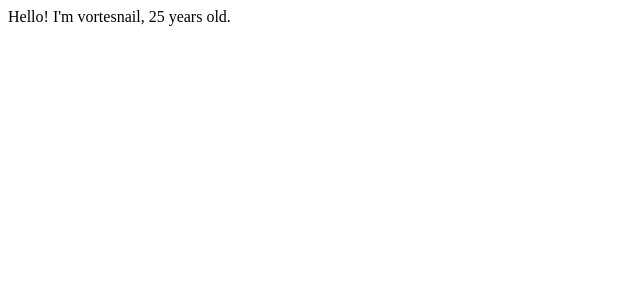
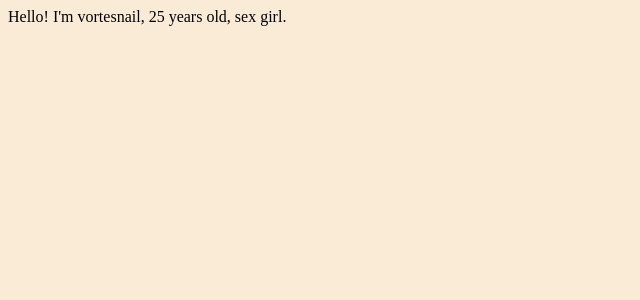
Before and after one commit to js5323/react-ts-quick-starter, a React app: page / in a window 1280 px wide. Shown: the top 300 px of the page, without its empty margins (0-640 px from the left). Built offline with nearby package versions, Linux system fonts and the light colour scheme.

Commit message:
build(webpack): 编译时的 Typescirpt 类型检查

```diff
--- a/package.json
+++ b/package.json
@@ -51,6 +51,7 @@
     "eslint-plugin-react-hooks": "^4.1.0",
     "eslint-plugin-unicorn": "^21.0.0",
     "file-loader": "^6.0.0",
+    "fork-ts-checker-webpack-plugin": "^5.1.0",
     "html-webpack-plugin": "^4.3.0",
     "husky": "^4.2.5",
     "less": "^3.12.2",
--- a/src/app.tsx
+++ b/src/app.tsx
@@ -1,15 +1,17 @@
 import React from 'react';
+import './app.less';
 
 interface IProps {
   name: string;
   age: number;
+  sex: string;
 }
 
 function App(props: IProps) {
-  const { name, age } = props;
+  const { name, age, sex } = props;
   return (
     <div className='app'>
-      <span>{`Hello! I'm ${name}, ${age} years old.`}</span>
+      <span>{`Hello! I'm ${name}, ${age} years old, sex ${sex}.`}</span>
     </div>
   );
 }
--- a/src/index.tsx
+++ b/src/index.tsx
@@ -2,4 +2,4 @@ import React from 'react';
 import ReactDOM from 'react-dom';
 import App from './app';
 
-ReactDOM.render(<App name='vortesnail' age={25} />, document.querySelector('#root'));
+ReactDOM.render(<App name='vortesnail' sex='girl' age={25} />, document.querySelector('#root'));
```
Also changed, not shown: 3 other files (tests, documents, lock files or other folders).
